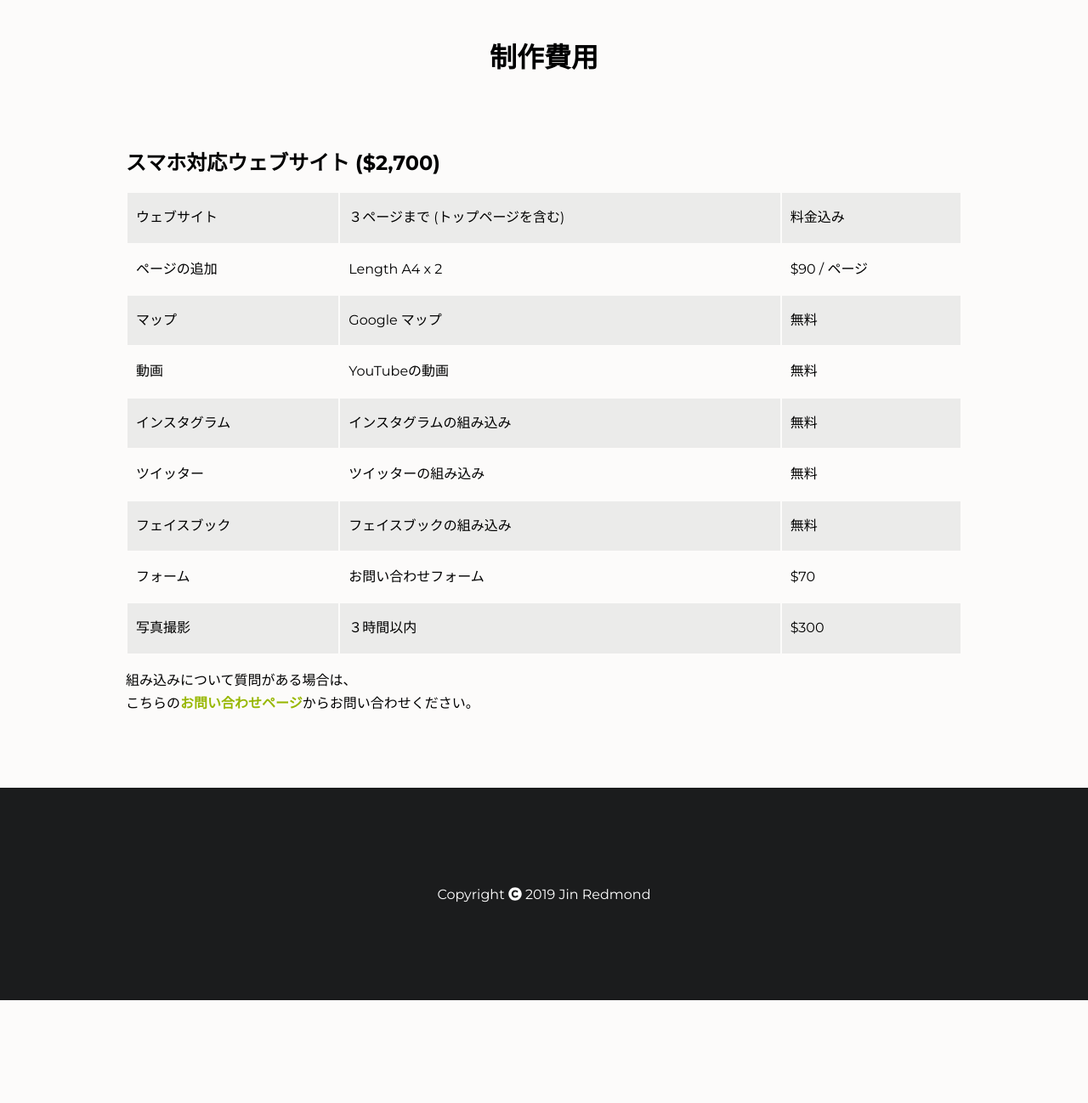
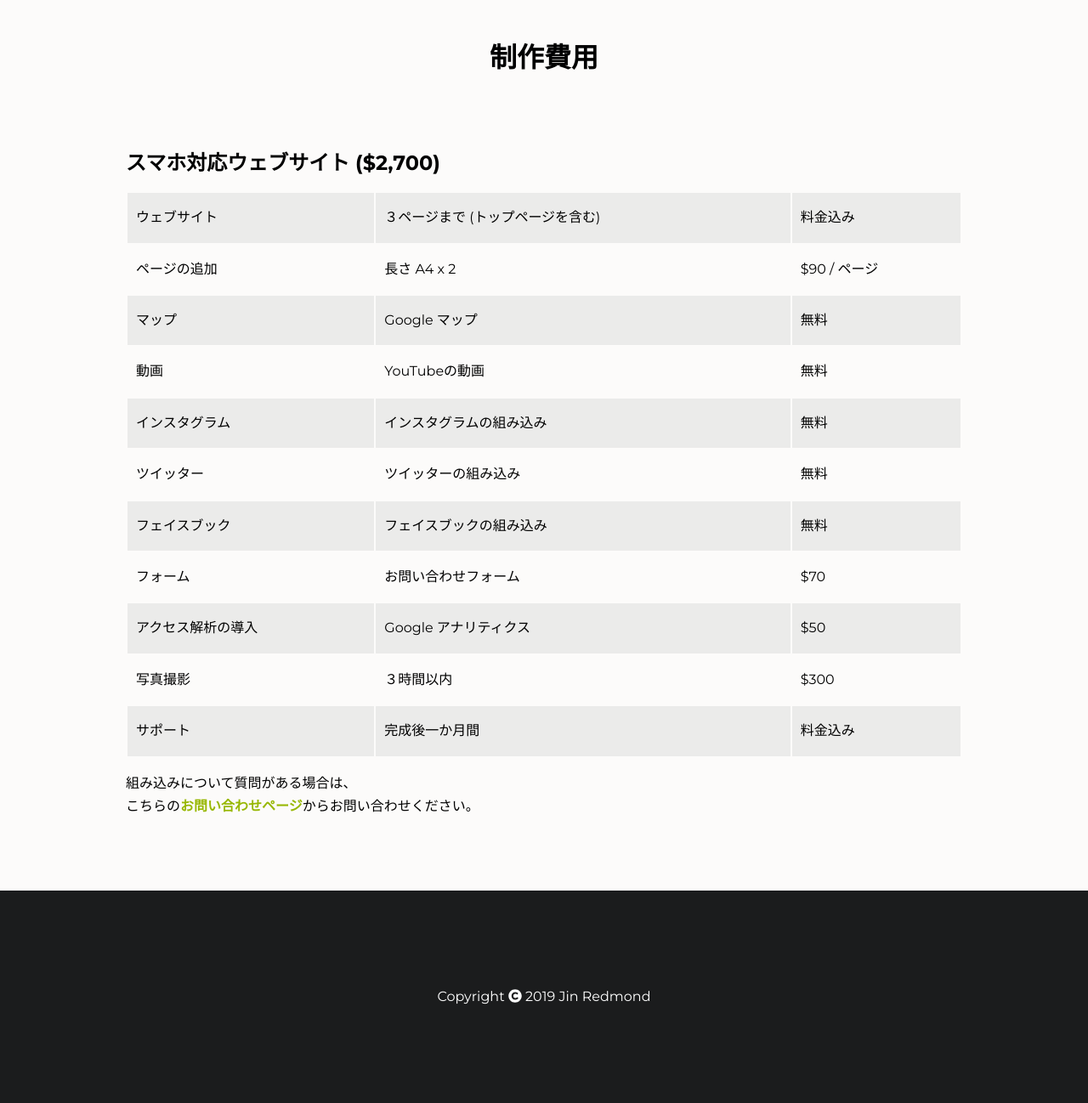
Before and after one commit to jinredhub/freelanceWebDesign, a PHP site: page /price.php in a window 1280 px wide. Shown: the part 49-1347 px from the top of the page at 85% size. Before the commit the page ends 1226 px from the top, so only its background shows below. Run offline with PHP 8.4, Linux system fonts and the light colour scheme; some libraries are stand-ins or nearby versions.

Commit message:
update pricing page

```diff
--- a/price.php
+++ b/price.php
@@ -50,7 +50,7 @@
                                 </tr>
                                 <tr>
                                     <td>ページの追加</td>
-                                    <td>Length A4 x 2</td>
+                                    <td>長さ A4 x 2</td>
                                     <td>$90 / ページ</td>
                                 </tr>
                                 <tr>
@@ -84,9 +84,19 @@
                                     <td>$70</td>
                                 </tr>
                                 <tr>
+                                    <td>アクセス解析の導入</td>
+                                    <td>Google アナリティクス</td>
+                                    <td>$50</td>
+                                </tr>
+                                <tr>
                                     <td>写真撮影</td>
                                     <td>３時間以内</td>
                                     <td>$300</td>
+                                </tr>
+                                <tr>
+                                    <td>サポート</td>
+                                    <td>完成後一か月間</td>
+                                    <td>料金込み</td>
                                 </tr>
                             </tbody>
 
```
Also changed, not shown: price_en.php (+12 -1 lines).
